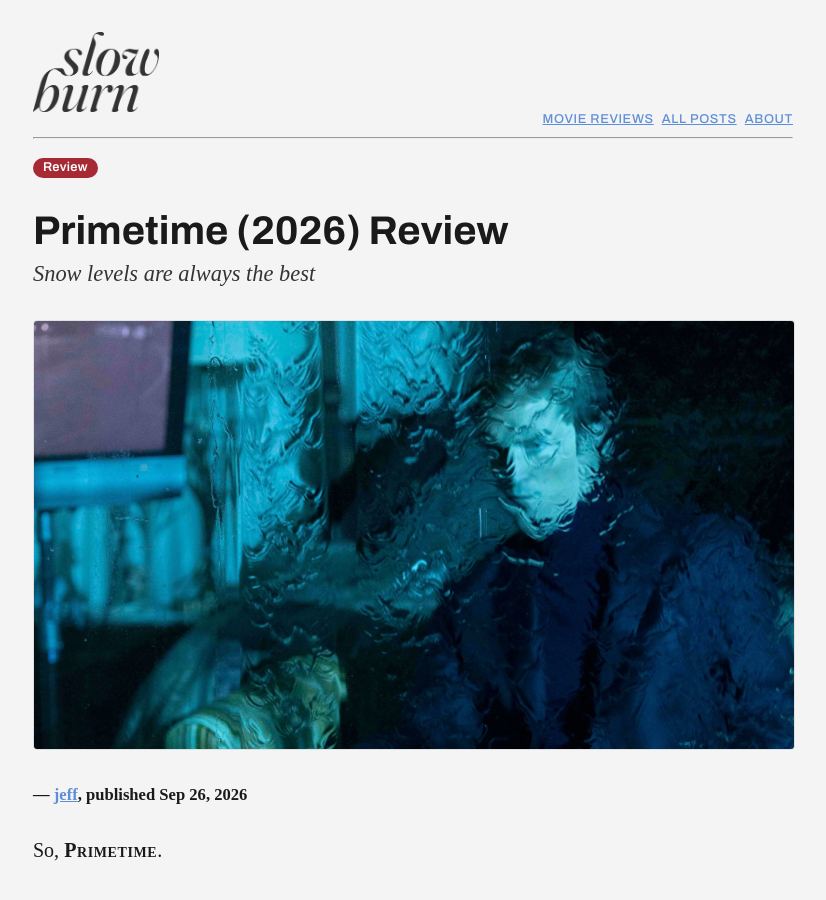
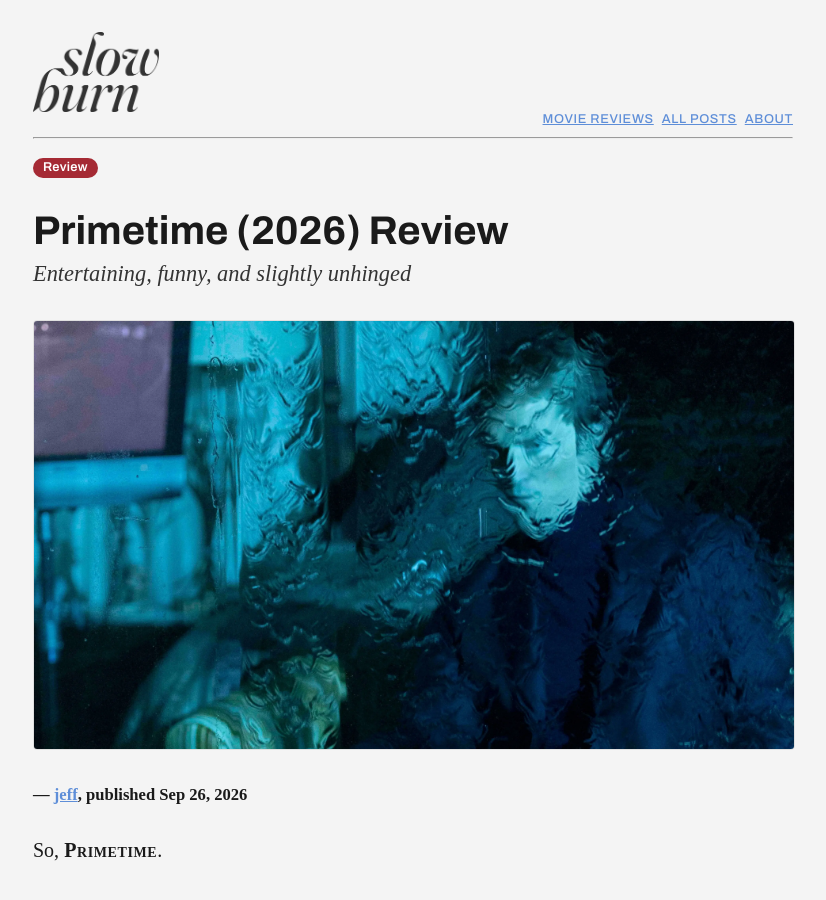
Before and after one commit to Slowburn-Movies/slowburn-movies.github.io, a Jekyll site: the page built from _posts/2026-09-26-primetime.md, in a window 1280 px wide and 900 px high. Shown: the whole window, without its empty margins (227-1053 px from the left). Built offline with Jekyll 4.4.1, drawn with Linux system fonts in a browser that asks for light colours; some web fonts are replaced.

Commit message:
Update 2026-09-26-primetime.md

```diff
--- a/_posts/2026-09-26-primetime.md
+++ b/_posts/2026-09-26-primetime.md
@@ -5,7 +5,7 @@ date: 2026-09-26
 author: jeff
 
 title: Primetime
-subtitle: "Snow levels are always the best"
+subtitle: "Entertaining, funny, and slightly unhinged"
 release_year: 2026
 director: "Lance Oppenheim"
 
```
